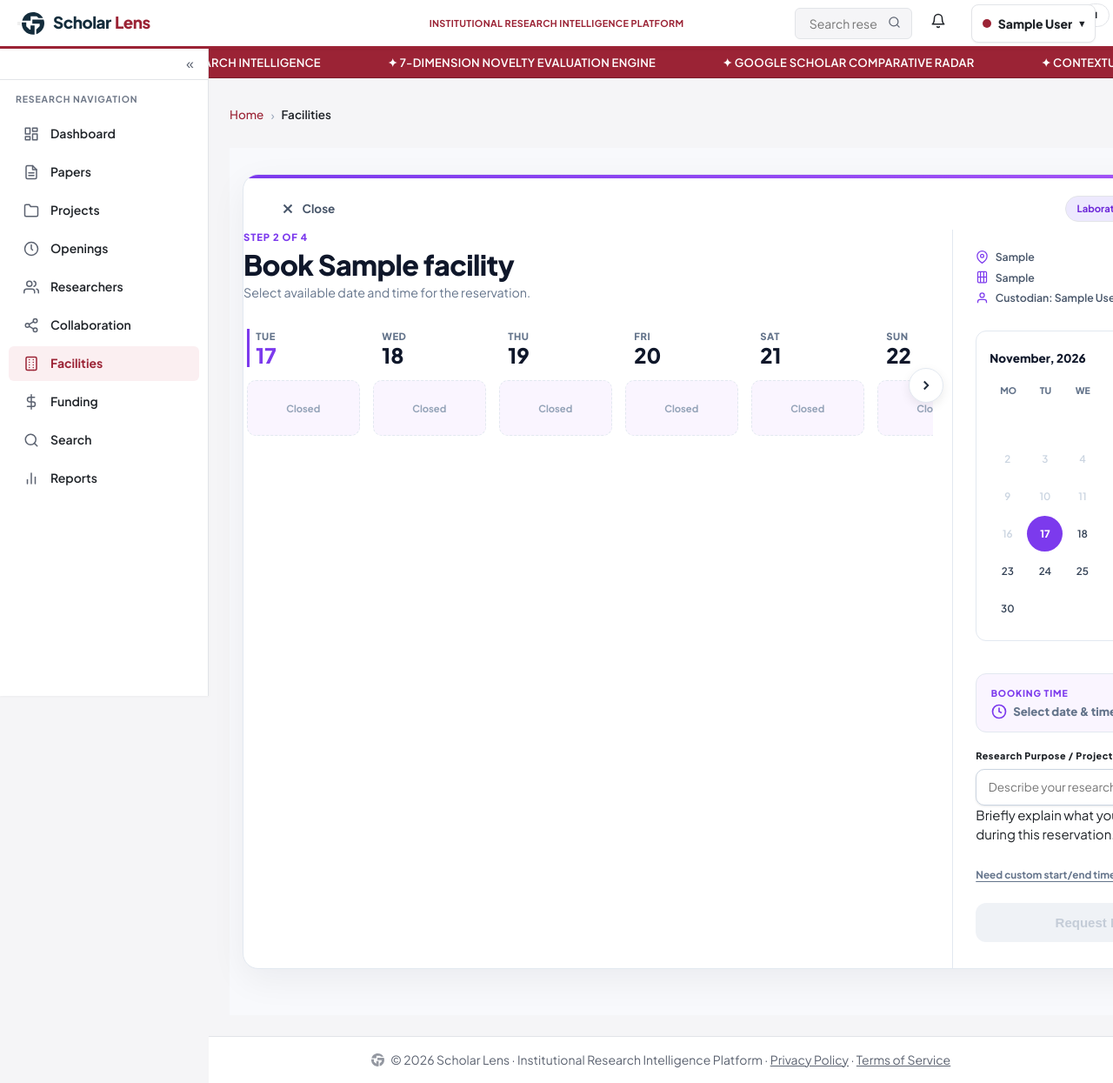
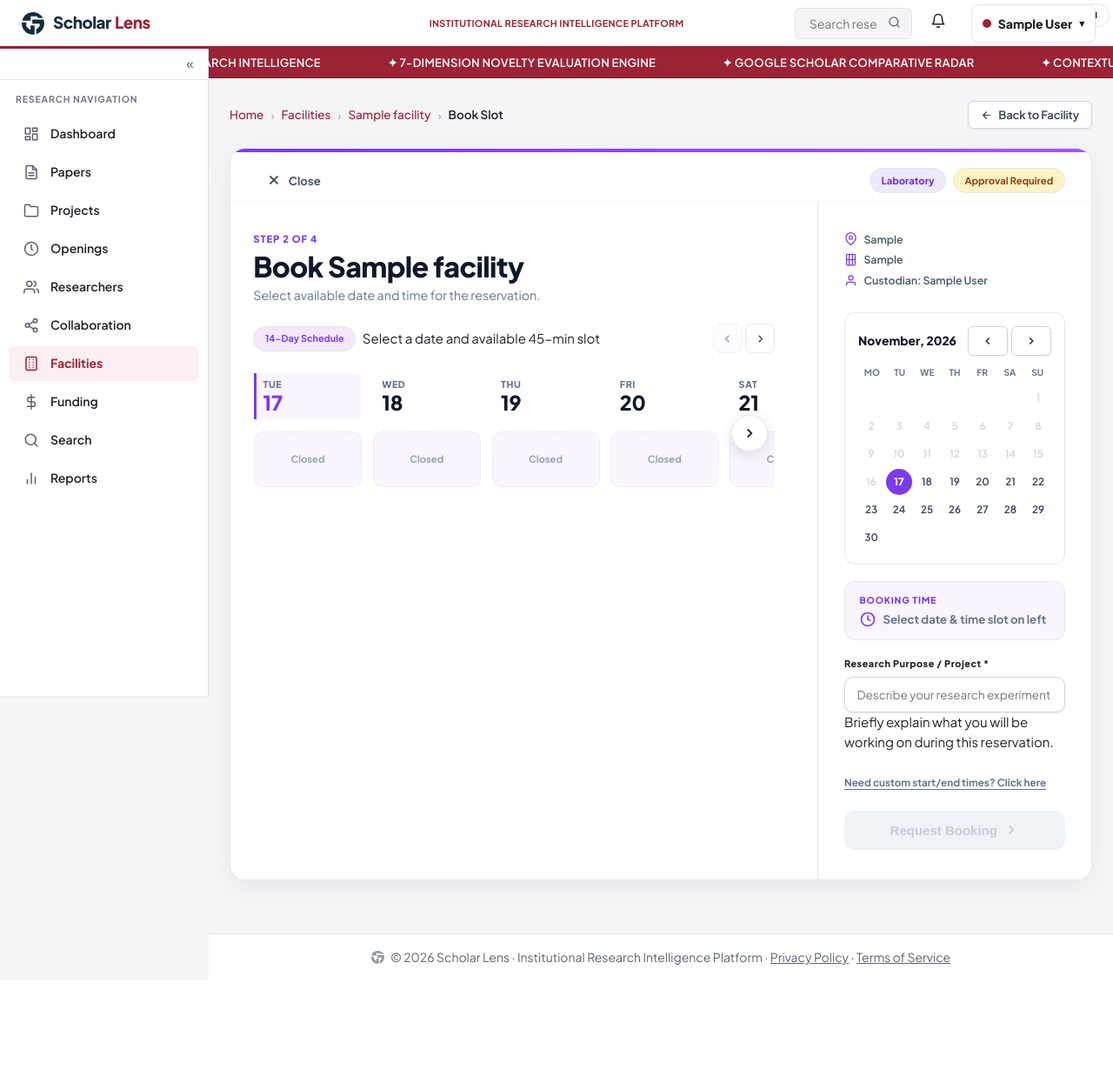
Before and after one commit to Sharique002/Scholar_Lens, a Django app: page /facilities/1/book/ in a window 1280 px wide. Shown: the whole page at 87% size. After the commit the page ends 1109 px from the top, so only its background shows below. Run offline with Django 4.2, Linux system fonts and the light colour scheme; a user stored in the database is signed in; tables that the repository leaves empty hold one stand-in row (values such as "Sample post"); data that the repository does not hold is empty; some libraries are stand-ins or nearby versions.

Commit message:
fix(facilities): correct left-hand alignment, prevent sidebar overflow, and add smooth snap carousel

```diff
--- a/static/css/ums.css
+++ b/static/css/ums.css
@@ -810,6 +810,9 @@ button[disabled] {
     display: flex;
     min-height: calc(100vh - 56px - 34px - 53px);
     position: relative;
+    width: 100%;
+    max-width: 100vw;
+    overflow-x: clip;
 }
 
 /* Institutional Left Sidebar */
@@ -929,22 +932,27 @@ body.sidebar-collapsed .ums-sidebar-collapse {
 
 /* Main Content Area */
 main.ums-main {
-    flex: 1;
+    flex: 1 1 auto;
+    min-width: 0;
     margin-left: 240px;
     padding: 24px;
-    max-width: 1280px;
-    width: 100%;
+    max-width: calc(100vw - 240px);
+    width: calc(100% - 240px);
+    overflow-x: clip;
     transition: margin-left 150ms ease;
     box-sizing: border-box;
 }
 
 body.sidebar-collapsed main.ums-main {
     margin-left: 64px;
+    max-width: calc(100vw - 64px);
+    width: calc(100% - 64px);
 }
 
 main.ums-main--full {
     margin-left: 0 !important;
-    max-width: 100%;
+    max-width: 100% !important;
+    width: 100% !important;
 }
 
 /* Breadcrumbs & Universal Back Button */
--- a/templates/facilities/book.html
+++ b/templates/facilities/book.html
@@ -3,42 +3,70 @@
 
 {% block title %}Book {{ facility.name }} | Scholar Lens{% endblock %}
 
+{% block breadcrumb %}
+<nav class="ums-breadcrumb" aria-label="Breadcrumb">
+    <div class="ums-breadcrumb-wrapper d-flex align-items-center justify-content-between w-100 flex-wrap gap-2">
+        <div class="ums-breadcrumb-trail d-flex align-items-center flex-wrap">
+            <a href="{% url 'dashboard:home' %}">Home</a>
+            <span class="ums-breadcrumb-sep">›</span>
+            <a href="{% url 'facilities:list' %}">Facilities</a>
+            <span class="ums-breadcrumb-sep">›</span>
+            <a href="{% url 'facilities:detail' facility.pk %}">{{ facility.name }}</a>
+            <span class="ums-breadcrumb-sep">›</span>
+            <span class="ums-breadcrumb-current">Book Slot</span>
+        </div>
+        <a href="{% url 'facilities:detail' facility.pk %}" class="back-nav-btn" aria-label="Back to facility">
+            <svg class="back-nav-icon" width="13" height="13" viewBox="0 0 24 24" fill="none" stroke="currentColor" stroke-width="2.2" stroke-linecap="round" stroke-linejoin="round"><line x1="19" y1="12" x2="5" y2="12"></line><polyline points="12 19 5 12 12 5"></polyline></svg>
+            <span>Back to Facility</span>
+        </a>
+    </div>
+</nav>
+{% endblock %}
+
 {% block extra_head %}
 <style>
 /* Modern Calendly-Style Slot Booking Theme */
-.booking-page-wrap {
-    background-color: #F8F9FC;
-    min-height: calc(100vh - 120px);
-    padding: 2rem 1rem 3.5rem;
+.booking-page-container {
+    width: 100%;
+    max-width: 1200px;
+    margin: 0 auto 2.5rem;
+    box-sizing: border-box;
 }
+
 .booking-card-shell {
     background: #FFFFFF;
     border-radius: 18px;
     border: 1px solid #E2E8F0;
-    box-shadow: 0 12px 40px rgba(15, 23, 42, 0.06);
+    box-shadow: 0 8px 30px rgba(15, 23, 42, 0.06);
     overflow: hidden;
     position: relative;
+    width: 100%;
+    box-sizing: border-box;
 }
+
 .booking-accent-bar {
     height: 4px;
     background: linear-gradient(90deg, #7C3AED 0%, #A855F7 100%);
     width: 100%;
 }
+
 .booking-top-bar {
     display: flex;
     justify-content: space-between;
     align-items: center;
-    padding: 1.25rem 2rem 0.5rem;
+    padding: 1.1rem 2rem 0.5rem;
+    border-bottom: 1px solid #F1F5F9;
 }
+
 .btn-close-booking {
     display: inline-flex;
     align-items: center;
     gap: 0.5rem;
-    font-size: 0.9rem;
+    font-size: 0.88rem;
     font-weight: 700;
     color: #475569;
     text-decoration: none;
-    padding: 0.4rem 0.8rem;
+    padding: 0.4rem 0.75rem;
     border-radius: 8px;
     transition: all 0.15s ease;
 }
@@ -48,6 +76,13 @@
 }
 
 /* Step & Titles */
+.booking-main-pane {
+    min-width: 0;
+    max-width: 100%;
+    padding: 2.25rem 2.5rem;
+    box-sizing: border-box;
+}
+
 .booking-step-badge {
     color: #7C3AED;
     font-size: 0.75rem;
@@ -56,6 +91,7 @@
     text-transform: uppercase;
     margin-bottom: 0.35rem;
 }
+
 .booking-title {
     font-family: var(--font-display, inherit);
     font-size: 2.15rem;
@@ -64,54 +100,106 @@
     letter-spacing: -0.02em;
     margin-bottom: 0.25rem;
 }
+
 .booking-subtitle {
     color: #64748B;
     font-size: 0.95rem;
     margin-bottom: 1.5rem;
 }
 
+/* Carousel Header Controls */
+.carousel-header-bar {
+    display: flex;
+    justify-content: space-between;
+    align-items: center;
+    margin-bottom: 1rem;
+    flex-wrap: wrap;
+    gap: 0.75rem;
+}
+
+.btn-carousel-ctrl {
+    width: 34px;
+    height: 34px;
+    border-radius: 8px;
+    background: #FFFFFF;
+    border: 1px solid #E2E8F0;
+    display: inline-flex;
+    align-items: center;
+    justify-content: center;
+    color: #475569;
+    cursor: pointer;
+    transition: all 0.15s ease;
+}
+.btn-carousel-ctrl:hover:not(:disabled) {
+    background: #F1F5F9;
+    border-color: #CBD5E1;
+    color: #7C3AED;
+}
+.btn-carousel-ctrl:disabled {
+    opacity: 0.35;
+    cursor: not-allowed;
+    background: #F8FAFC;
+}
+
 /* Day Columns Navigation */
 .days-carousel-wrap {
     position: relative;
+    width: 100%;
+    max-width: 100%;
+    min-width: 0;
     margin-bottom: 1.5rem;
+    overflow: hidden;
 }
+
 .days-container {
     display: flex;
-    gap: 1rem;
+    gap: 0.85rem;
     overflow-x: auto;
     scroll-behavior: smooth;
-    padding: 0.5rem 0.25rem 1rem;
+    scroll-snap-type: x mandatory;
+    padding: 0.5rem 0.25rem 1rem 0.25rem;
     scrollbar-width: none;
+    -ms-overflow-style: none;
 }
 .days-container::-webkit-scrollbar {
     display: none;
 }
+
 .day-column {
-    min-width: 130px;
-    max-width: 145px;
+    min-width: 124px;
+    max-width: 138px;
     flex: 0 0 auto;
     display: flex;
     flex-direction: column;
+    scroll-snap-align: start;
 }
+
 .day-column-header {
-    margin-bottom: 1rem;
-    padding-left: 0.5rem;
+    margin-bottom: 0.9rem;
+    padding: 0.35rem 0.5rem;
     border-left: 3px solid transparent;
     transition: all 0.15s ease;
     cursor: pointer;
+    border-radius: 0 6px 6px 0;
+}
+.day-column-header:hover {
+    background-color: #F8FAFC;
 }
 .day-column-header.active {
     border-left-color: #7C3AED;
+    background-color: #FAF5FF;
 }
+
 .day-column-weekday {
-    font-size: 0.75rem;
+    font-size: 0.72rem;
     font-weight: 800;
     letter-spacing: 0.05em;
     color: #64748B;
     text-transform: uppercase;
 }
+
 .day-column-daynum {
-    font-size: 1.6rem;
+    font-size: 1.55rem;
     font-weight: 900;
     color: #0F172A;
     line-height: 1.15;
@@ -126,6 +214,7 @@
     flex-direction: column;
     gap: 0.65rem;
 }
+
 .slot-card {
     background: #FFFFFF;
     border: 1.5px solid #E2E8F0;
@@ -138,17 +227,20 @@
     display: flex;
     flex-direction: column;
     position: relative;
+    box-sizing: border-box;
 }
 .slot-card:hover:not(:disabled) {
-    border-color: #CBD5E1;
-    box-shadow: 0 4px 14px rgba(15, 23, 42, 0.06);
+    border-color: #A855F7;
+    background-color: #FCFAFF;
     transform: translateY(-1px);
+    box-shadow: 0 3px 10px rgba(124, 58, 237, 0.08);
 }
 .slot-card.active {
     border-color: #7C3AED !important;
     background-color: #F5F3FF !important;
     box-shadow: 0 0 0 2px rgba(124, 58, 237, 0.25) !important;
 }
+
 .slot-card .slot-time {
     font-size: 0.88rem;
     font-weight: 700;
@@ -158,6 +250,7 @@
     color: #6D28D9 !important;
     font-weight: 800;
 }
+
 .slot-card .slot-duration {
     font-size: 0.72rem;
     font-weight: 600;
@@ -170,6 +263,7 @@
 .slot-card.active .slot-duration {
     color: #7C3AED !important;
 }
+
 .slot-card:disabled {
     opacity: 0.45;
     cursor: not-allowed;
@@ -179,6 +273,7 @@
 .slot-card.booked {
     border-style: dashed;
 }
+
 .slot-closed-card {
     border: 1.5px dashed #E2E8F0;
     border-radius: 10px;
@@ -190,17 +285,18 @@
     background: #FAF5FF;
 }
 
-/* Nav arrow buttons */
-.carousel-nav-btn {
+/* Floating carousel arrow on right edge (Matching Reference) */
+.carousel-floating-next {
     position: absolute;
+    right: 8px;
     top: 50%;
     transform: translateY(-50%);
-    width: 40px;
-    height: 40px;
+    width: 42px;
+    height: 42px;
     border-radius: 50%;
     background: #FFFFFF;
-    border: 1px solid #E2E8F0;
-    box-shadow: 0 4px 12px rgba(0, 0, 0, 0.08);
+    border: 1.5px solid #E2E8F0;
+    box-shadow: 0 4px 16px rgba(15, 23, 42, 0.12);
     display: flex;
     align-items: center;
     justify-content: center;
@@ -209,27 +305,36 @@
     color: #1E293B;
     transition: all 0.15s ease;
 }
-.carousel-nav-btn:hover {
-    background: #F8FAFC;
-    border-color: #CBD5E1;
-    color: #7C3AED;
-}
-.carousel-nav-btn.prev {
-    left: -12px;
-}
-.carousel-nav-btn.next {
-    right: -12px;
+.carousel-floating-next:hover {
+    background: #7C3AED;
+    border-color: #7C3AED;
+    color: #FFFFFF;
+    box-shadow: 0 6px 20px rgba(124, 58, 237, 0.35);
+    transform: translateY(-50%) scale(1.05);
 }
 
 /* Sidebar Styling */
 .booking-sidebar-card {
     background: #FFFFFF;
     border-left: 1px solid #E2E8F0;
-    padding: 1.5rem 1.75rem 2rem;
+    padding: 2.25rem 2rem;
     height: 100%;
     display: flex;
     flex-direction: column;
+    box-sizing: border-box;
 }
+
+@media (max-width: 991.98px) {
+    .booking-sidebar-card {
+        border-left: none;
+        border-top: 1px solid #E2E8F0;
+        padding: 1.75rem 1.5rem;
+    }
+    .booking-main-pane {
+        padding: 1.75rem 1.5rem;
+    }
+}
+
 .facility-meta-chip {
     display: flex;
     align-items: center;
@@ -239,8 +344,8 @@
     margin-bottom: 0.35rem;
     font-weight: 600;
 }
-.facility-meta-chip i {
-    color: #7C3AED;
+.facility-meta-chip svg {
+    flex-shrink: 0;
 }
 
 /* Booking Time Box */
@@ -261,21 +366,20 @@
     margin-bottom: 0.25rem;
 }
 .booking-time-val {
-    font-size: 0.95rem;
-    font-weight: 800;
-    color: #1E1B4B;
     display: flex;
     align-items: center;
-    gap: 0.5rem;
+    gap: 0.6rem;
+    font-size: 0.95rem;
+    font-weight: 700;
+    color: #1E1B4B;
 }
 
-/* Mini Calendar Widget */
+/* Mini Calendar */
 .mini-calendar-wrap {
-    border: 1px solid #E2E8F0;
+    border: 1.5px solid #E2E8F0;
     border-radius: 12px;
     padding: 1rem;
     background: #FFFFFF;
-    margin-bottom: 1.25rem;
 }
 .mini-cal-header {
     display: flex;
@@ -284,7 +388,7 @@
     margin-bottom: 0.75rem;
 }
 .mini-cal-month {
-    font-size: 0.9rem;
+    font-size: 0.92rem;
     font-weight: 800;
     color: #0F172A;
 }
@@ -292,8 +396,8 @@
     display: grid;
     grid-template-columns: repeat(7, 1fr);
     text-align: center;
-    font-size: 0.7rem;
-    font-weight: 800;
+    font-size: 0.68rem;
+    font-weight: 700;
     color: #64748B;
     margin-bottom: 0.5rem;
 }
@@ -304,21 +408,20 @@
     text-align: center;
 }
 .mini-cal-cell {
-    aspect-ratio: 1;
+    font-size: 0.78rem;
+    padding: 0.35rem 0;
+    border-radius: 50%;
+    cursor: pointer;
+    font-weight: 600;
+    color: #334155;
+    position: relative;
+    transition: all 0.15s ease;
     display: flex;
-    flex-direction: column;
     align-items: center;
     justify-content: center;
-    font-size: 0.78rem;
-    font-weight: 600;
-    color: #334155;
-    border-radius: 50%;
-    cursor: pointer;
-    position: relative;
-    transition: all 0.15s ease;
-    user-select: none;
+    aspect-ratio: 1;
 }
-.mini-cal-cell:hover:not(.empty):not(.past) {
+.mini-cal-cell:hover:not(.past):not(.empty) {
     background-color: #F3E8FF;
     color: #7C3AED;
 }
@@ -330,21 +433,23 @@
 .mini-cal-cell.has-slot::after {
     content: '';
     position: absolute;
-    bottom: 3px;
-    width: 4px;
-    height: 4px;
+    bottom: 2px;
+    left: 50%;
+    transform: translateX(-50%);
+    width: 3.5px;
+    height: 3.5px;
     border-radius: 50%;
-    background-color: #A855F7;
+    background-color: #7C3AED;
 }
 .mini-cal-cell.selected::after {
     background-color: #FFFFFF;
 }
-.mini-cal-cell.empty {
-    cursor: default;
-}
 .mini-cal-cell.past {
     color: #CBD5E1;
     cursor: not-allowed;
+}
+.mini-cal-cell.empty {
+    cursor: default;
 }
 
 /* Submit Action Button */
@@ -393,8 +498,7 @@
 {% endblock %}
 
 {% block content %}
-<div class="booking-page-wrap">
-    <div class="container-xl">
+<div class="booking-page-container">
     <div class="booking-card-shell">
         <!-- Top Gradient Accent Line -->
         <div class="booking-accent-bar"></div>
@@ -424,7 +528,7 @@
         <!-- Main Split Content -->
         <div class="row g-0">
             <!-- Left Column: Calendar & Slots Carousel -->
-                <div class="col-lg-8 p-4 p-md-5">
+            <div class="col-lg-8 booking-main-pane">
                 <div class="booking-step-badge">STEP 2 OF 4</div>
                 <h1 class="booking-title">Book {{ facility.name }}</h1>
                 <p class="booking-subtitle">Select available date and time for the reservation.</p>
@@ -437,12 +541,25 @@
                 </div>
                 {% endif %}
 
-                    <!-- Carousel Controls & Columns -->
+                <!-- Carousel Controls Header -->
+                <div class="carousel-header-bar">
+                    <div class="d-flex align-items-center gap-2">
+                        <span class="badge" style="background-color: #F3E8FF; color: #7C3AED; font-weight: 700; font-size: 0.72rem;">14-Day Schedule</span>
+                        <span class="text-muted small fw-medium">Select a date and available 45-min slot</span>
+                    </div>
+                    <div class="d-flex align-items-center gap-1">
+                        <button type="button" class="btn-carousel-ctrl" id="btnScrollDaysLeft" aria-label="Previous days" disabled title="Previous days">
+                            <svg width="15" height="15" viewBox="0 0 24 24" fill="none" stroke="currentColor" stroke-width="2.5"><polyline points="15 18 9 12 15 6"></polyline></svg>
+                        </button>
+                        <button type="button" class="btn-carousel-ctrl" id="btnScrollDaysRight" aria-label="Next days" title="Next days">
+                            <svg width="15" height="15" viewBox="0 0 24 24" fill="none" stroke="currentColor" stroke-width="2.5"><polyline points="9 18 15 12 9 6"></polyline></svg>
+                        </button>
+                    </div>
+                </div>
+
+                <!-- Carousel Columns Container -->
                 <div class="days-carousel-wrap">
-                        <button type="button" class="carousel-nav-btn prev" id="btnScrollDaysLeft" aria-label="Previous days" style="display: none;">
-                            <svg width="18" height="18" viewBox="0 0 24 24" fill="none" stroke="currentColor" stroke-width="2.5"><polyline points="15 18 9 12 15 6"></polyline></svg>
-                        </button>
-                        <button type="button" class="carousel-nav-btn next" id="btnScrollDaysRight" aria-label="Next days">
+                    <button type="button" class="carousel-floating-next" id="btnFloatingNext" aria-label="Next days" title="Next days">
                         <svg width="18" height="18" viewBox="0 0 24 24" fill="none" stroke="currentColor" stroke-width="2.5"><polyline points="9 18 15 12 9 6"></polyline></svg>
                     </button>
 
@@ -481,13 +598,12 @@
                                                 data-date="{{ day.date_str }}"
                                                 data-start="{{ slot.start_time }}"
                                                 data-end="{{ slot.end_time }}"
-                                                    data-duration="{{ slot.duration }}"
-                                                    data-display="{{ day.weekday_name }}, {{ day.date|date:'M d' }} • {{ slot.label }}"
+                                                data-display="{{ day.weekday_name }}, {{ day.month_short }} {{ day.day_num }} • {{ slot.label }}"
                                                 onclick="selectSlot(this)">
                                             <span class="slot-time">{{ slot.label }}</span>
                                             <span class="slot-duration">
                                                 <svg width="12" height="12" viewBox="0 0 24 24" fill="none" stroke="currentColor" stroke-width="2"><circle cx="12" cy="12" r="10"/><polyline points="12 6 12 12 16 14"/></svg>
-                                                    {{ slot.duration }}
+                                                {{ slot.duration|default:"45 min" }}
                                             </span>
                                         </button>
                                         {% endif %}
@@ -617,7 +733,6 @@
         </div>
     </div>
 </div>
-</div>
 
 <script>
 // Available days data from backend
@@ -700,25 +815,44 @@ function validateForm() {
 
 document.getElementById('id_purpose').addEventListener('input', validateForm);
 
-// Horizontal carousel scrolling
+// Carousel scrolling logic
 const container = document.getElementById('daysContainer');
 const btnLeft = document.getElementById('btnScrollDaysLeft');
 const btnRight = document.getElementById('btnScrollDaysRight');
+const btnFloatingNext = document.getElementById('btnFloatingNext');
+
+function getScrollIncrement() {
+    const col = container.querySelector('.day-column');
+    const colWidth = col ? col.offsetWidth : 130;
+    // Scroll 3 columns at a time with gap
+    return (colWidth + 14) * 3;
+}
+
+function updateCarouselButtonStates() {
+    const sl = container.scrollLeft;
+    const maxScroll = container.scrollWidth - container.clientWidth;
+
+    btnLeft.disabled = (sl <= 5);
+    btnRight.disabled = (sl >= maxScroll - 5);
+
+    if (btnFloatingNext) {
+        btnFloatingNext.style.display = (sl >= maxScroll - 10) ? 'none' : 'flex';
+    }
+}
 
 btnRight.addEventListener('click', () => {
-    container.scrollBy({ left: 320, behavior: 'smooth' });
+    container.scrollBy({ left: getScrollIncrement(), behavior: 'smooth' });
 });
 btnLeft.addEventListener('click', () => {
-    container.scrollBy({ left: -320, behavior: 'smooth' });
+    container.scrollBy({ left: -getScrollIncrement(), behavior: 'smooth' });
 });
+if (btnFloatingNext) {
+    btnFloatingNext.addEventListener('click', () => {
+        container.scrollBy({ left: getScrollIncrement(), behavior: 'smooth' });
+    });
+}
 
-container.addEventListener('scroll', () => {
-    if (container.scrollLeft > 20) {
-        btnLeft.style.display = 'flex';
-    } else {
-        btnLeft.style.display = 'none';
-    }
-});
+container.addEventListener('scroll', updateCarouselButtonStates);
 
 // Custom time manual toggle
 function toggleCustomTimeInputs() {
@@ -827,6 +961,7 @@ function nextCalMonth() {
 // Initial render
 document.addEventListener('DOMContentLoaded', () => {
     renderMiniCalendar();
+    updateCarouselButtonStates();
 
     // Check if initial slot was already chosen (e.g. on validation return)
     const initialStart = document.getElementById('id_start_time').value;
```
Lines whose indentation alone changed are shown as unchanged.
